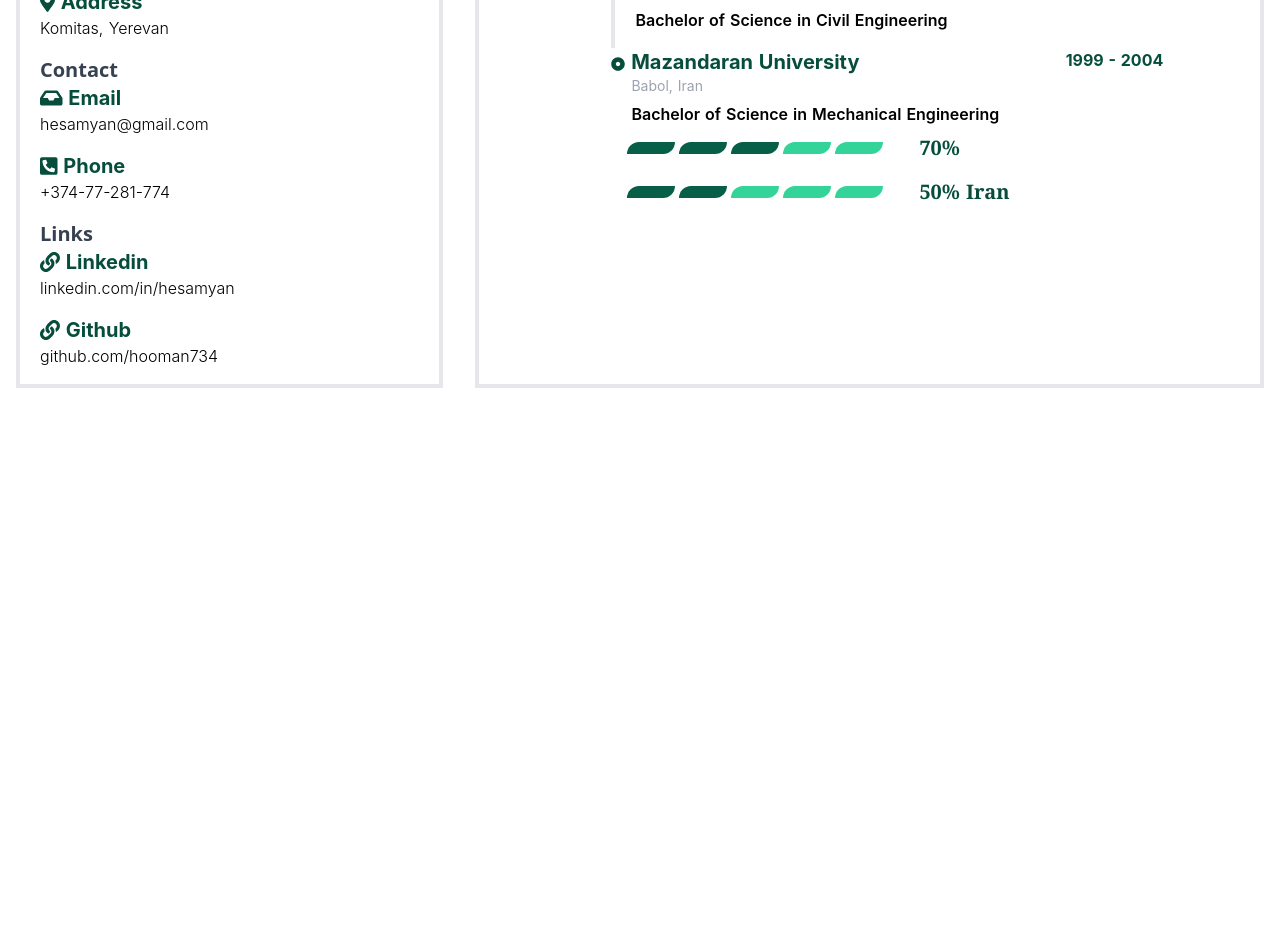
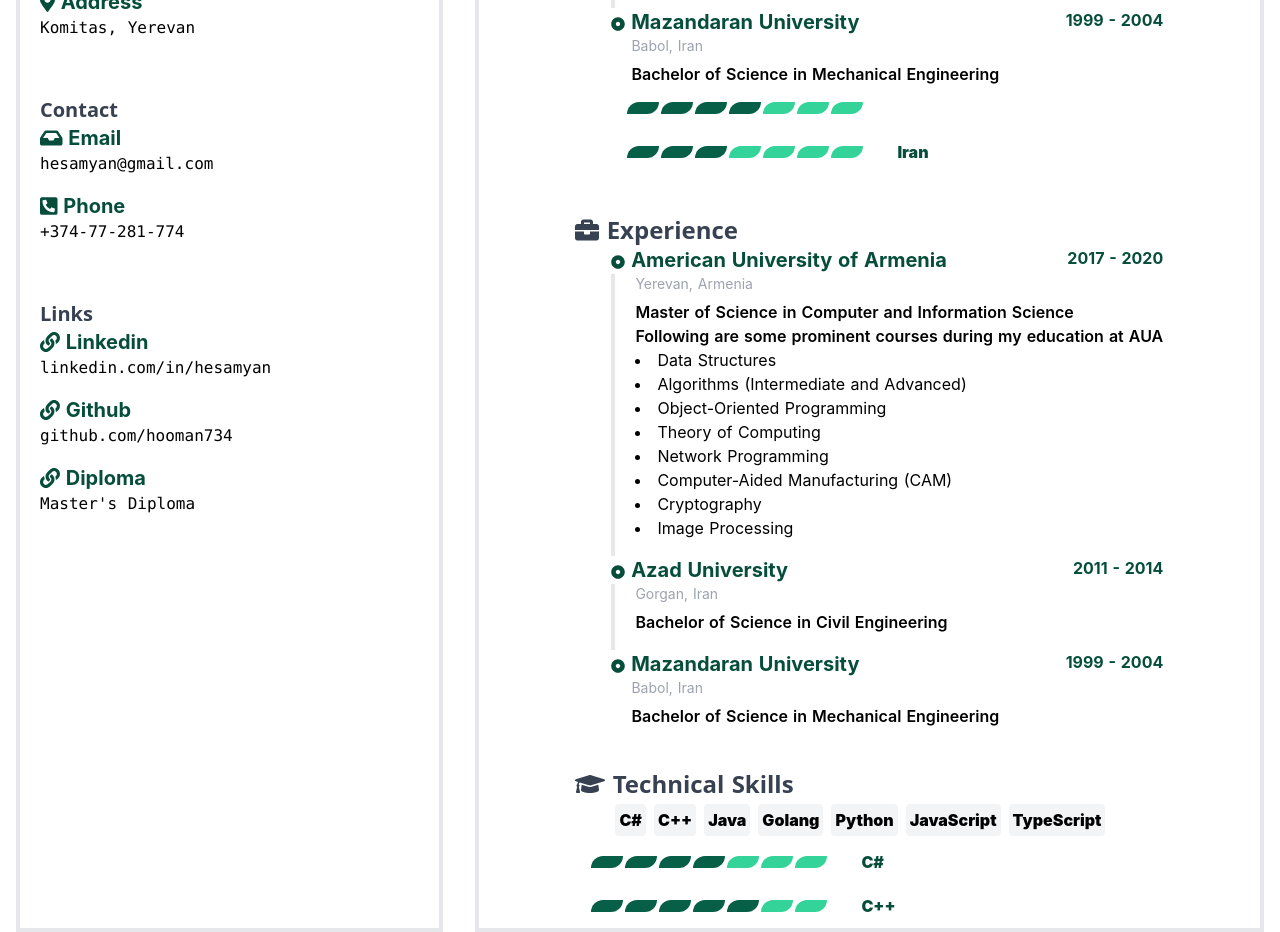
Before and after one commit to hooman734/cv-new, a Nuxt app: page / in a window 1280 px wide. Shown: the part 800-1732 px from the top of the page. Before the commit the page ends 1188 px from the top, so only its background shows below. Built offline with nearby package versions, Linux system fonts and the light colour scheme.

Commit message:
some progress

```diff
--- a/components/MainPanel.vue
+++ b/components/MainPanel.vue
@@ -1,9 +1,8 @@
 <template>
   <div class="flex justify-center my-auto">
     <div class="flex-flex-col align-middle justify-center">
-
-
-      <div class="">
+<!--      Education     -->
+      <div>
         <p class="font-bold text-gray-700 font-sans text-2xl">
           <font-awesome-icon icon="graduation-cap"/>
           Education
@@ -16,8 +15,6 @@
             </p>
             <p class="text-green-900 font-bold">2017 - 2020</p>
           </div>
-
-
           <div class="border-l-4 pl-5 pb-4">
             <p class="text-gray-400 text-sm mb-1.5">Yerevan, Armenia</p>
             <p class="font-semibold">Master of Science in Computer and Information Science</p>
@@ -33,7 +30,6 @@
               <li>Image Processing</li>
             </ul>
           </div>
-
           <div class="flex flex-row justify-between">
             <p class="text-green-900 font-bold text-xl">
               <font-awesome-icon class="text-sm" icon="dot-circle"/>
@@ -52,15 +48,91 @@
             </p>
             <p class="text-green-900 font-bold">1999 - 2004</p>
           </div>
-
+          <div class="pl-5">
+            <p class="text-gray-400 text-sm mb-1.5">Babol, Iran</p>
+            <p class="font-semibold">Bachelor of Science in Mechanical Engineering</p>
+          </div>
+          <progress-bar percent="70"></progress-bar>
+          <progress-bar percent="50">Iran</progress-bar>
+        </div>
+      </div>
+<!--     Experience     -->
+      <div class="mt-3 md:mt-10">
+        <p class="font-bold text-gray-700 font-sans text-2xl">
+          <font-awesome-icon icon="briefcase"/>
+          Experience
+        </p>
+        <div class="ml-9">
+          <div class="flex flex-row justify-between">
+            <p class="text-green-900 font-bold text-xl">
+              <font-awesome-icon class="text-sm" icon="dot-circle"/>
+              American University of Armenia
+            </p>
+            <p class="text-green-900 font-bold">2017 - 2020</p>
+          </div>
+          <div class="border-l-4 pl-5 pb-4">
+            <p class="text-gray-400 text-sm mb-1.5">Yerevan, Armenia</p>
+            <p class="font-semibold">Master of Science in Computer and Information Science</p>
+            <p class="font-semibold">Following are some prominent courses during my education at AUA</p>
+            <ul class="list-inside list-disc">
+              <li>Data Structures</li>
+              <li>Algorithms (Intermediate and Advanced)</li>
+              <li>Object-Oriented Programming</li>
+              <li>Theory of Computing</li>
+              <li>Network Programming</li>
+              <li>Computer-Aided Manufacturing (CAM)</li>
+              <li>Cryptography</li>
+              <li>Image Processing</li>
+            </ul>
+          </div>
+          <div class="flex flex-row justify-between">
+            <p class="text-green-900 font-bold text-xl">
+              <font-awesome-icon class="text-sm" icon="dot-circle"/>
+              Azad University
+            </p>
+            <p class="text-green-900 font-bold">2011 - 2014</p>
+          </div>
+          <div class="border-l-4 pl-5">
+            <p class="text-gray-400 text-sm mb-1.5">Gorgan, Iran</p>
+            <p class="font-semibold pb-4">Bachelor of Science in Civil Engineering</p>
+          </div>
+          <div class="flex flex-row justify-between">
+            <p class="text-green-900 font-bold text-xl">
+              <font-awesome-icon class="text-sm" icon="dot-circle"/>
+              Mazandaran University
+            </p>
+            <p class="text-green-900 font-bold">1999 - 2004</p>
+          </div>
           <div class="pl-5">
             <p class="text-gray-400 text-sm mb-1.5">Babol, Iran</p>
             <p class="font-semibold">Bachelor of Science in Mechanical Engineering</p>
           </div>
 
-          <progress-bar percent="70"></progress-bar>
-          <progress-bar percent="50">Iran</progress-bar>
+
+      </div>
+        <!--        Skills  -->
+        <div class="mt-3 md:mt-10">
+          <p class="font-bold text-gray-700 font-sans text-2xl">
+            <font-awesome-icon icon="graduation-cap"/>
+            Technical Skills
+          </p>
+          <div class="ml-9">
+            <div class="flex flex-row align-middle justify-start font-black">
+              <p class="ring-gray-100 rounded bg-gray-100 bg-clip-padding p-1 m-1">C#</p>
+              <p class="ring-gray-100 rounded bg-gray-100 bg-clip-padding p-1 m-1">C++</p>
+              <p class="ring-gray-100 rounded bg-gray-100 bg-clip-padding p-1 m-1">Java</p>
+              <p class="ring-gray-100 rounded bg-gray-100 bg-clip-padding p-1 m-1">Golang</p>
+              <p class="ring-gray-100 rounded bg-gray-100 bg-clip-padding p-1 m-1">Python</p>
+              <p class="ring-gray-100 rounded bg-gray-100 bg-clip-padding p-1 m-1">JavaScript</p>
+              <p class="ring-gray-100 rounded bg-gray-100 bg-clip-padding p-1 m-1">TypeScript</p>
+            </div>
+          </div>
+
+          <progress-bar percent="70">C#</progress-bar>
+          <progress-bar percent="80">C++</progress-bar>
+
         </div>
+
       </div>
     </div>
   </div>
@@ -69,11 +141,11 @@
 
 <script>
 import Vue from 'vue'
-import {library} from '@fortawesome/fontawesome-svg-core'
-import {faGraduationCap, faDotCircle} from '@fortawesome/free-solid-svg-icons'
-import {FontAwesomeIcon} from '@fortawesome/vue-fontawesome'
+import { library } from '@fortawesome/fontawesome-svg-core'
+import { faGraduationCap, faDotCircle, faBriefcase } from '@fortawesome/free-solid-svg-icons'
+import { FontAwesomeIcon } from '@fortawesome/vue-fontawesome'
 
-library.add(faGraduationCap, faDotCircle)
+library.add(faGraduationCap, faDotCircle, faBriefcase)
 
 Vue.component('font-awesome-icon', FontAwesomeIcon)
 
--- a/components/ProgressBar.vue
+++ b/components/ProgressBar.vue
@@ -1,14 +1,16 @@
 <template>
   <div class="flex flex-row align-middle">
     <div class="flex flex-row m-2 p-2 content-center">
-      <div class="bars w-12 h-3 border-solid rounded-tl-3xl rounded-br-3xl mr-1" v-bind:class="bar1"></div>
-      <div class="bars w-12 h-3 border-solid rounded-tl-3xl rounded-br-3xl mr-1" v-bind:class="bar2"></div>
-      <div class="bars w-12 h-3 border-solid rounded-tl-3xl rounded-br-3xl mr-1" v-bind:class="bar3"></div>
-      <div class="bars w-12 h-3 border-solid rounded-tl-3xl rounded-br-3xl mr-1" v-bind:class="bar4"></div>
-      <div class="bars w-12 h-3 border-solid rounded-tl-3xl rounded-br-3xl mr-1" v-bind:class="bar5"></div>
+      <div class="bars w-8 h-3 border-solid rounded-tl-3xl rounded-br-3xl mr-0.5" v-bind:class="bar1"></div>
+      <div class="bars w-8 h-3 border-solid rounded-tl-3xl rounded-br-3xl mr-0.5" v-bind:class="bar2"></div>
+      <div class="bars w-8 h-3 border-solid rounded-tl-3xl rounded-br-3xl mr-0.5" v-bind:class="bar3"></div>
+      <div class="bars w-8 h-3 border-solid rounded-tl-3xl rounded-br-3xl mr-0.5" v-bind:class="bar4"></div>
+      <div class="bars w-8 h-3 border-solid rounded-tl-3xl rounded-br-3xl mr-0.5" v-bind:class="bar5"></div>
+      <div class="bars w-8 h-3 border-solid rounded-tl-3xl rounded-br-3xl mr-0.5" v-bind:class="bar6"></div>
+      <div class="bars w-8 h-3 border-solid rounded-tl-3xl rounded-br-3xl mr-0.5" v-bind:class="bar7"></div>
     </div>
-    <div class="flex flex-row text-xl font-black text-green-900 pl-4 font-serif self-center">
-      {{percent}}%
+    <div class="flex flex-row font-black text-green-900 pl-1 md:pl-4 self-center">
+<!--      {{percent}}%-->
       <slot></slot>
     </div>
   </div>
@@ -24,34 +26,48 @@
   },
   computed: {
     bar1: function () {
-      if (this.percent < 20) {
+      if (this.percent < 15) {
         return { "bg-green-400" : true }
       } else {
         return { "bg-green-800" : true }
       }
     },
     bar2: function () {
-      if (this.percent < 40) {
+      if (this.percent < 29) {
         return "bg-green-400"
       } else {
         return "bg-green-800"
       }
     },
     bar3: function () {
-      if (this.percent < 60) {
+      if (this.percent < 43) {
         return "bg-green-400"
       } else {
         return "bg-green-800"
       }
     },
     bar4: function () {
-      if (this.percent < 80) {
+      if (this.percent < 58) {
         return "bg-green-400"
       } else {
         return "bg-green-800"
       }
     },
     bar5: function () {
+      if (this.percent < 72) {
+        return "bg-green-400"
+      } else {
+        return "bg-green-800"
+      }
+    },
+    bar6: function () {
+      if (this.percent < 86) {
+        return "bg-green-400"
+      } else {
+        return "bg-green-800"
+      }
+    },
+    bar7: function () {
       if (this.percent < 100) {
         return "bg-green-400"
       } else {
--- a/components/SidePanel.vue
+++ b/components/SidePanel.vue
@@ -5,51 +5,51 @@
         <div class="flex flex-col">
           <p class="font-bold text-gray-700 font-sans text-xl">Profile</p>
           <div class="">
-            <p class="font-semibold mb-4 text-justify">Seeking a Full-Stack Software Development position Lorem ipsum dolor sit amet, consectetur adipisicing elit. Alias itaque minus neque nulla obcaecati, optio quia veritatis. Assumenda cupiditate incidunt laboriosam laudantium maxime obcaecati vero. Commodi eligendi nam necessitatibus quisquam!</p>
+            <p class="font-semibold mb-4 text-justify font-serif">Seeking a Full-Stack Software Development position Lorem ipsum dolor sit amet, consectetur adipisicing elit. Alias itaque minus neque nulla obcaecati, optio quia veritatis. Assumenda cupiditate incidunt laboriosam laudantium maxime obcaecati vero. Commodi eligendi nam necessitatibus quisquam!</p>
           </div>
 
         </div>
         <div class="flex flex-col">
-          <p class="font-bold text-gray-700 font-sans text-xl">Personal Details</p>
+          <p class="font-bold text-gray-700 font-sans text-xl mt-3 md:mt-10">Personal Details</p>
           <p class="text-green-900 font-bold text-xl">
             <font-awesome-icon icon="calendar-alt"/>
             Birthdate
           </p>
-          <p class="font-light mb-4">1981</p>
+          <p class="font-light mb-4 font-mono">1981</p>
           <p class="text-green-900 font-bold text-xl">
             <font-awesome-icon icon="globe-asia"/>
             Nationality
           </p>
-          <p class="font-light mb-4">Iranian</p>
+          <p class="font-light mb-4 font-mono">Iranian</p>
           <p class="text-green-900 font-bold text-xl">
             <font-awesome-icon icon="map-marker-alt"/>
             Address
           </p>
-          <p class="font-light mb-4">Komitas, Yerevan</p>
+          <p class="font-light mb-4 font-mono">Komitas, Yerevan</p>
         </div>
 <!--        -->
         <div class="flex flex-col">
-          <p class="font-bold text-gray-700 font-sans text-xl">Contact</p>
+          <p class="font-bold text-gray-700 font-sans text-xl mt-3 md:mt-10">Contact</p>
           <p class="text-green-900 font-bold text-xl">
             <font-awesome-icon icon="inbox"/>
             Email
           </p>
-          <p class="font-light mb-4">hesamyan@gmail.com</p>
+          <p class="font-light mb-4 font-mono">hesamyan@gmail.com</p>
           <p class="text-green-900 font-bold text-xl">
             <font-awesome-icon icon="phone-square-alt"/>
             Phone
           </p>
-          <p class="font-light mb-4">+374-77-281-774</p>
+          <p class="font-light mb-4 font-mono">+374-77-281-774</p>
         </div>
 
         <div class="flex flex-col">
-          <p class="font-bold text-gray-700 font-sans text-xl">Links</p>
+          <p class="font-bold text-gray-700 font-sans text-xl mt-3 md:mt-10">Links</p>
           <p class="text-green-900 font-bold text-xl">
             <font-awesome-icon icon="link"/>
             Linkedin
           </p>
           <a target="_blank" href="https://www.linkedin.com/in/hesamyan/">
-            <p class="font-light mb-4">linkedin.com/in/hesamyan</p>
+            <p class="font-light mb-4 font-mono">linkedin.com/in/hesamyan</p>
           </a>
 
           <p class="text-green-900 font-bold text-xl">
@@ -57,17 +57,20 @@
             Github
           </p>
           <a target="_blank" href="https://github.com/hooman734/">
-            <p class="font-light mb-4">github.com/hooman734</p>
+            <p class="font-light mb-4 font-mono">github.com/hooman734</p>
+          </a>
+
+          <p class="text-green-900 font-bold text-xl">
+            <font-awesome-icon icon="link"/>
+            Diploma
+          </p>
+          <a target="_blank" href="https://hooman734.github.io/assets/Masters-Diploma.pdf">
+            <p class="font-light mb-4 font-mono">Master's Diploma</p>
           </a>
 
         </div>
       </div>
 
-      <!--  -->
-
-      <!--  -->
-
-      <!-- -->
 
 
     </div>
--- a/pages/index.vue
+++ b/pages/index.vue
@@ -9,7 +9,7 @@
       </div>
     </div>
 <!--    -->
-    <div class="flex flex-row flex-wrap justify-items-center mt-6 md:mt-20">
+    <div class="flex flex-row flex-wrap justify-items-center mt-6 md:mt-10">
       <div class="flex-initial mx-4 border-4 md:w-2/6">
         <side-panel></side-panel>
       </div>
```
